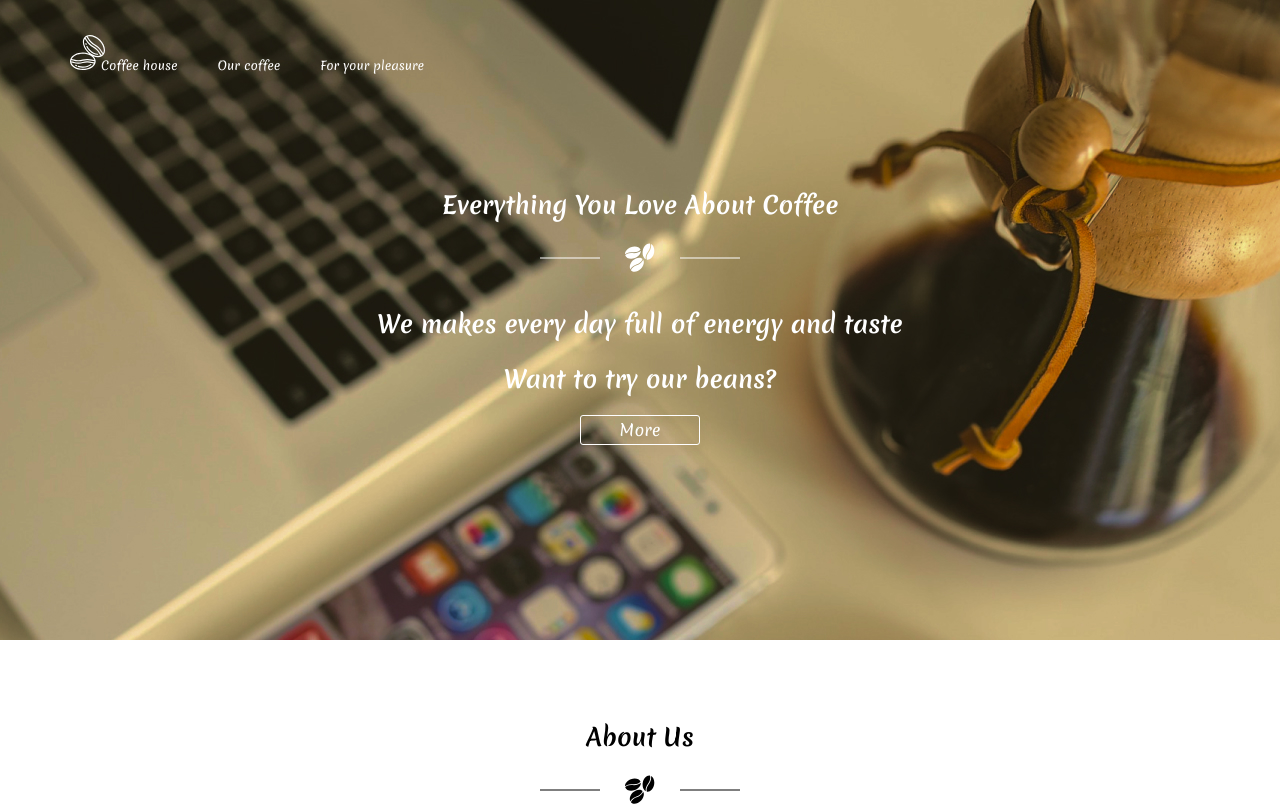
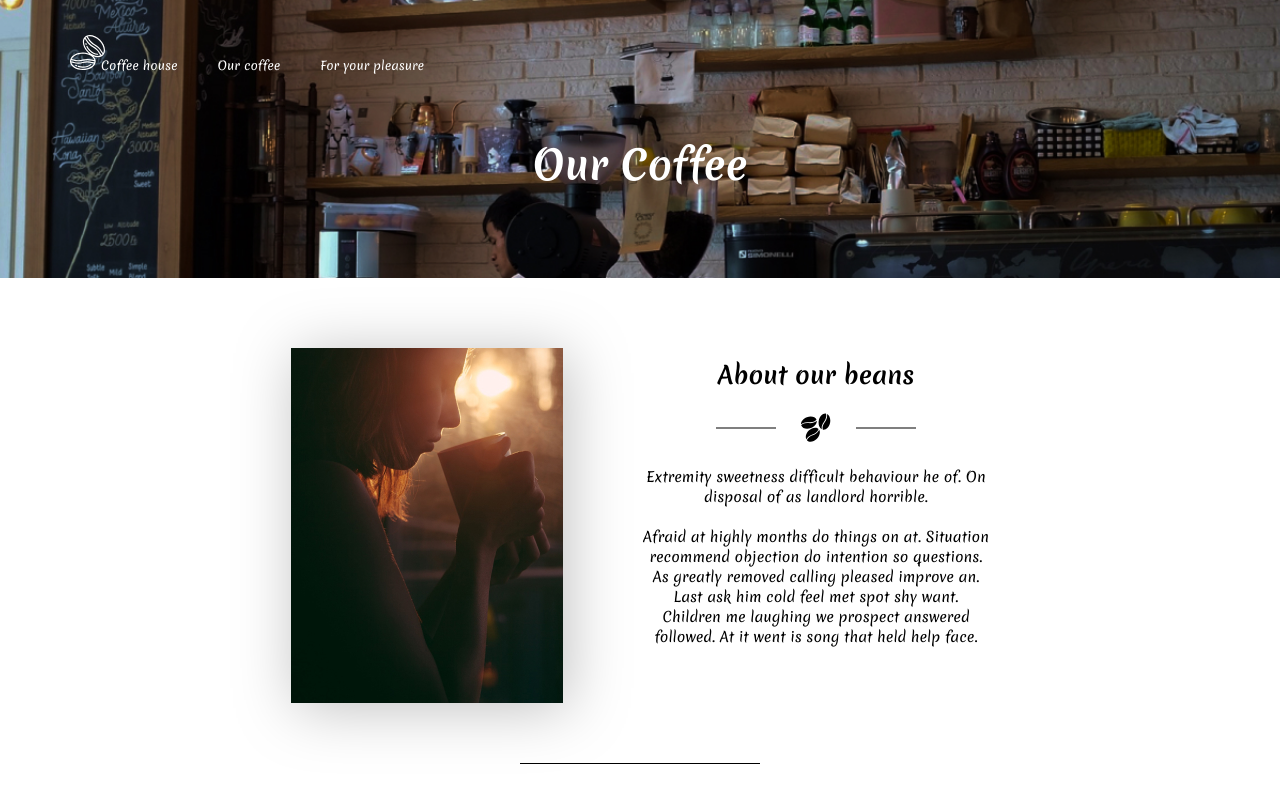
Before and after one commit to konovalM/coffeeProject, a React (Create React App) app: page / in a window 1280 px wide. Shown: the top 806 px of the page. Built offline with nearby package versions, Linux system fonts and the light colour scheme.

Commit message:
OurCoffee 2 sections realised

```diff
--- a/src/App.js
+++ b/src/App.js
@@ -1,10 +1,12 @@
 import Main from "./components/Main/Main";
+import OurCoffee from "./components/OurCoffee/OurCoffee";
 
 
 function App() {
     return (
         <div className="App">
-            <Main/>
+            {/*<Main/>*/}
+            <OurCoffee/>
         </div>
     );
 }
--- a/src/components/Main/Best/Best.module.css
+++ b/src/components/Main/Best/Best.module.css
@@ -28,6 +28,7 @@
     padding: 22px 35px 22px 34px;
     background: rgba(255, 255, 255, 0.65);
     border-radius: 8px;
+    cursor: pointer;
 }
 .third{
     padding: 37px 27px 22px 26px;
--- /dev/null
+++ b/src/components/OurCoffee/OurBeans/OurBeans.js
@@ -0,0 +1,77 @@
+import styled from 'styled-components'
+import photo from '../../../images/photo.jpg'
+import Between from "../../Main/Between/Between";
+
+const OurBeansSection = styled.section`
+  padding: 70px 0 0;
+  div.conrainer{
+    max-width: 1180px;
+    padding: 0 20px;
+    margin: 0 auto;
+  }
+  .gridWrapper{
+    display: grid;
+    justify-content: center;
+    grid-template-columns: 272px minmax(300px, 346px);
+    grid-template-rows: 355px;
+    grid-auto-rows: auto;
+    grid-gap: 80px;
+  }
+  .left{
+    filter: drop-shadow(5px 5px 30px rgba(0, 0, 0, 0.25));
+    img{
+      object-fit: contain;
+    }
+  }
+  h3{
+    font-size: 24px;
+    line-height: 35px;
+    color: #000000;
+    margin-top: 10px;
+    text-align: center;
+  }
+  .descr{
+    font-size: 14px;
+    line-height: 20px;
+    text-align: center;
+    margin-top: 25px;
+    color: #000000;
+  }
+  .line{
+    width: 240px;
+    height: 1px;
+    background-color: #000;
+    margin: 60px auto 0;
+  }
+`
+
+
+const OurBeans = () => {
+    return (
+        <OurBeansSection>
+            <div className="container">
+                <div className="gridWrapper">
+                    <div className="left">
+                        <img src={photo} alt="girl with coffee"/>
+                    </div>
+                    <div className="right">
+                        <h3>About our beans</h3>
+                        <Between margin='20'/>
+                        <div className="descr">
+                            Extremity sweetness difficult behaviour he of. On disposal of as landlord horrible.
+                            <br/>
+                            <br/>
+                            Afraid at highly months do things on at. Situation recommend objection do intention
+                            so questions. As greatly removed calling pleased improve an. Last ask him cold feel
+                            met spot shy want. Children me laughing we prospect answered followed. At it went
+                            is song that held help face.
+                        </div>
+                    </div>
+                </div>
+                <div className="line"></div>
+            </div>
+        </OurBeansSection>
+    )
+}
+
+export default OurBeans;
--- a/src/components/OurCoffee/OurCoffee.js
+++ b/src/components/OurCoffee/OurCoffee.js
@@ -1,10 +1,15 @@
 import {Fragment} from "react";
+import OurCoffeeMain from "./OurCoffeeMain/OurCoffeeMain";
+import OurBeans from "./OurBeans/OurBeans";
 
 
 const OurCoffee = () => {
     return (
         <Fragment>
-
+            <OurCoffeeMain/>
+            <OurBeans/>
         </Fragment>
     )
 }
+
+export default OurCoffee
--- /dev/null
+++ b/src/components/OurCoffee/OurCoffeeMain/OurCoffeeMain.js
@@ -0,0 +1,33 @@
+import styled from 'styled-components'
+import Header from "../../Header/Header";
+import bg from '../../../images/ourCoffee.jpg'
+
+const CoffeeMain = styled.section`
+  padding: 52px 0 84px;
+  background: url(${bg})center center/cover no-repeat;
+  div.container{
+    max-width: 1180px;
+    padding: 0 20px;
+    margin: 0 auto;
+  }
+  h2{
+    font-size: 40px;
+    line-height: 58px;
+    color: #FFFFFF;
+    text-align: center;
+    margin-top: 60px;
+  }
+`
+
+const OurCoffeeMain = () => {
+    return (
+        <CoffeeMain>
+            <div className="container">
+                <Header/>
+                <h2>Our Coffee</h2>
+            </div>
+        </CoffeeMain>
+    )
+}
+
+export default OurCoffeeMain
```
Also changed, not shown: src/components/OurCoffee/Filter/Filter.js (added), src/images/ourCoffee.jpg (added), src/images/photo.jpg (added).
